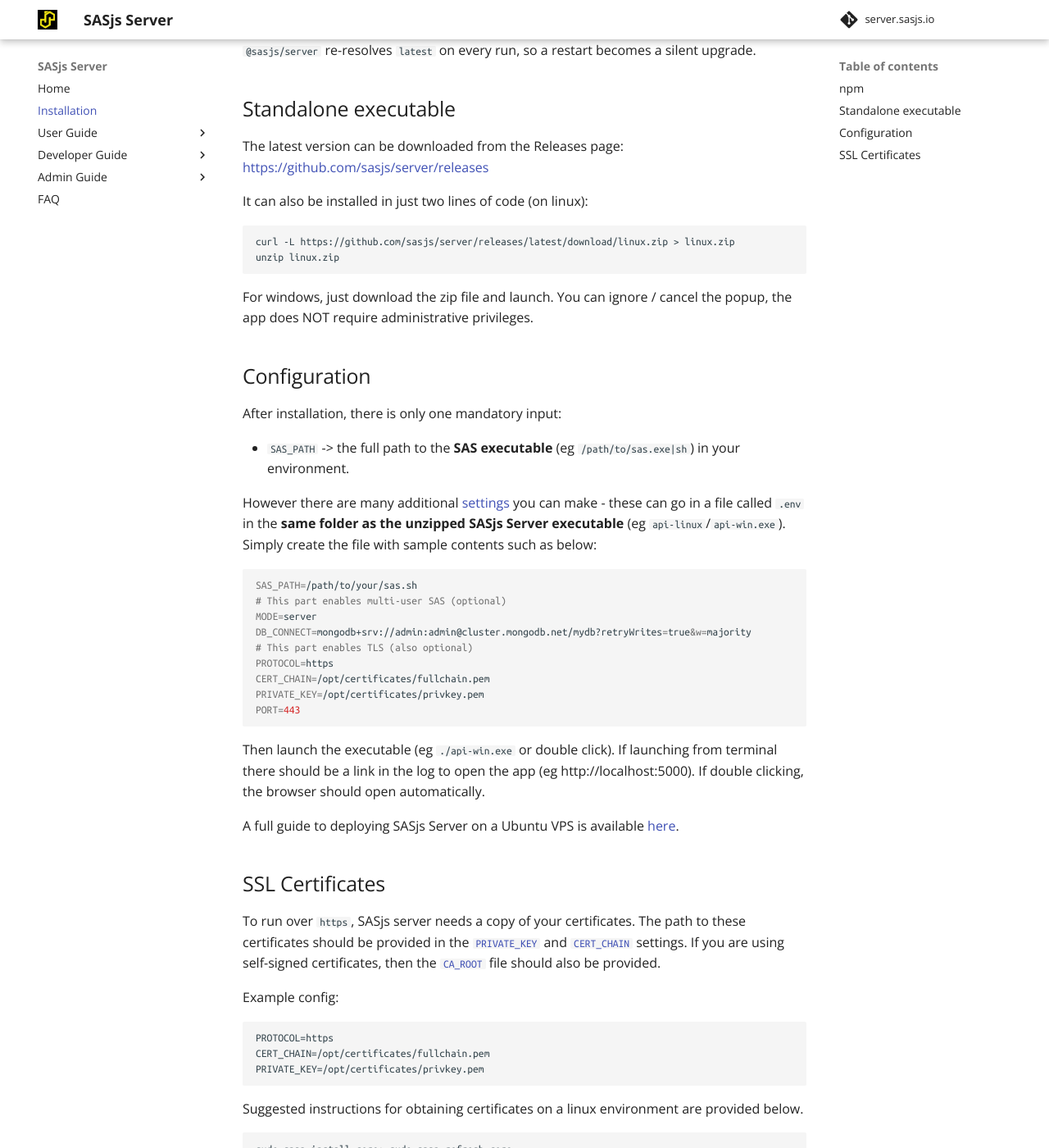
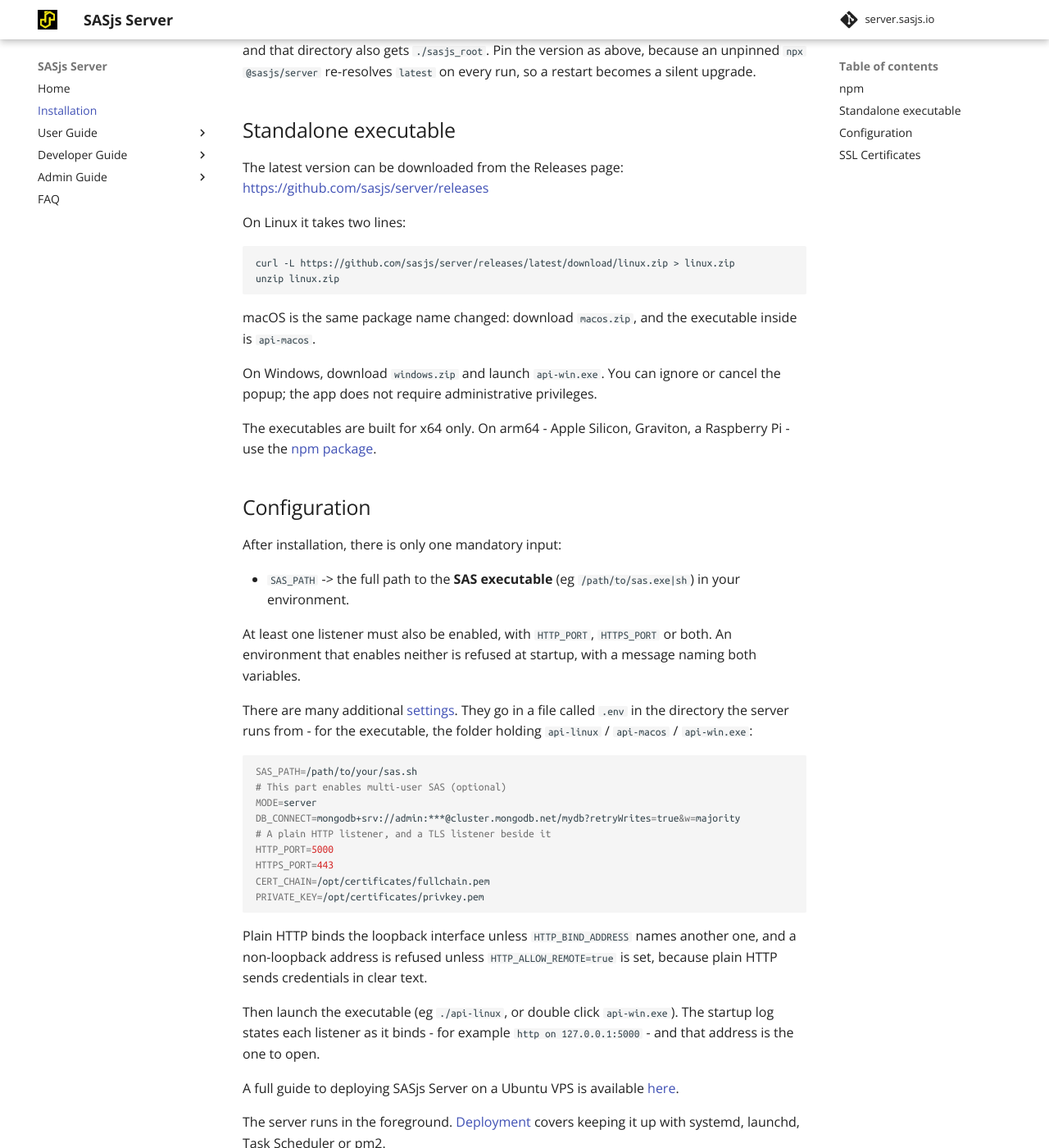
Before and after one commit to sasjs/server.sasjs.io, an MkDocs documentation site: the page built from docs/installation.md, in a window 1280 px wide and 1400 px high, scrolled down 589 px. Shown: the whole window at 82% size. Built offline with MkDocs 1.6.1 and Material for MkDocs 9.7.7, drawn with Linux system fonts in a browser that asks for light colours; comment, search, counter and statistics services are not loaded; some of the changed text lies outside the part shown.

Commit message:
docs(installation): correct the listener settings and add the macos channel
The configuration example set PROTOCOL and PORT, which the server reads only
through a deprecation shim that warns and translates them. It now shows the
listeners the code actually offers: HTTP_PORT and HTTPS_PORT, with the
loopback default for plain HTTP stated next to HTTP_BIND_ADDRESS and
HTTP_ALLOW_REMOTE.

Also: the startup log states each bound listener, and no browser opens by
itself, so the page says to read the address from the log; the executable
section adds macos.zip (api-macos) and the x64-only limit; the npm pin moves
to the current release, 3.7.0.

````diff
--- a/docs/installation.md
+++ b/docs/installation.md
@@ -1,12 +1,13 @@
 # Installation
 
 There are two channels: the npm package and the standalone executable. Both read
-the same [settings](/settings) and serve the same API.
+the same [settings](/settings) and serve the same API. Neither channel keeps the
+process running on its own: see [Deployment](/deployment/) for the ways to do that.
 
 ## npm
 
 ```bash
-npx @sasjs/server@3.6.2
+npx @sasjs/server@3.7.0
 ```
 
 Or install it once and run `sasjs-server` from then on:
@@ -30,14 +31,18 @@
 
 The latest version can be downloaded from the Releases page:  [https://github.com/sasjs/server/releases](https://github.com/sasjs/server/releases)
 
-It can also be installed in just two lines of code (on linux):
+On Linux it takes two lines:
 
 ```bash
 curl -L https://github.com/sasjs/server/releases/latest/download/linux.zip > linux.zip
 unzip linux.zip
 ```
 
-For windows, just download the zip file and launch.  You can ignore / cancel the popup, the app does NOT require administrative privileges.
+macOS is the same package name changed: download `macos.zip`, and the executable inside is `api-macos`.
+
+On Windows, download `windows.zip` and launch `api-win.exe`. You can ignore or cancel the popup; the app does not require administrative privileges.
+
+The executables are built for x64 only. On arm64 - Apple Silicon, Graviton, a Raspberry Pi - use the [npm package](#npm).
 
 ## Configuration
 
@@ -45,23 +50,29 @@
 
 * `SAS_PATH` -> the full path to the **SAS executable** (eg `/path/to/sas.exe|sh`) in your environment.
 
-However there are many additional [settings](/settings) you can make - these can go in a file called `.env` in the **same folder as the unzipped SASjs Server executable** (eg `api-linux`/`api-win.exe`).  Simply create the file with sample contents such as below:
+At least one listener must also be enabled, with `HTTP_PORT`, `HTTPS_PORT` or both. An environment that enables neither is refused at startup, with a message naming both variables.
+
+There are many additional [settings](/settings). They go in a file called `.env` in the directory the server runs from - for the executable, the folder holding `api-linux` / `api-macos` / `api-win.exe`:
 
 ```bash
 SAS_PATH=/path/to/your/sas.sh
 # This part enables multi-user SAS (optional)
 MODE=server
-DB_CONNECT=mongodb+srv://admin:admin@cluster.mongodb.net/mydb?retryWrites=true&w=majority
-# This part enables TLS (also optional)
-PROTOCOL=https
+DB_CONNECT=mongodb+srv://admin:***@cluster.mongodb.net/mydb?retryWrites=true&w=majority
+# A plain HTTP listener, and a TLS listener beside it
+HTTP_PORT=5000
+HTTPS_PORT=443
 CERT_CHAIN=/opt/certificates/fullchain.pem
 PRIVATE_KEY=/opt/certificates/privkey.pem
-PORT=443
 ```
 
-Then launch the executable (eg `./api-win.exe` or double click).  If launching from terminal there should be a link in the log to open the app (eg http://localhost:5000).  If double clicking, the browser should open automatically.
+Plain HTTP binds the loopback interface unless `HTTP_BIND_ADDRESS` names another one, and a non-loopback address is refused unless `HTTP_ALLOW_REMOTE=true` is set, because plain HTTP sends credentials in clear text.
+
+Then launch the executable (eg `./api-linux`, or double click `api-win.exe`). The startup log states each listener as it binds - for example `http on 127.0.0.1:5000` - and that address is the one to open.
 
 A full guide to deploying SASjs Server on a Ubuntu VPS is available [here](https://sasapps.io/sasjs-server-on-vps).
+
+The server runs in the foreground. [Deployment](/deployment/) covers keeping it up with systemd, launchd, Task Scheduler or pm2.
 
 
 ## SSL Certificates
@@ -71,7 +82,7 @@
 Example config:
 
 ```
-PROTOCOL=https
+HTTPS_PORT=443
 CERT_CHAIN=/opt/certificates/fullchain.pem
 PRIVATE_KEY=/opt/certificates/privkey.pem
 ```
````
